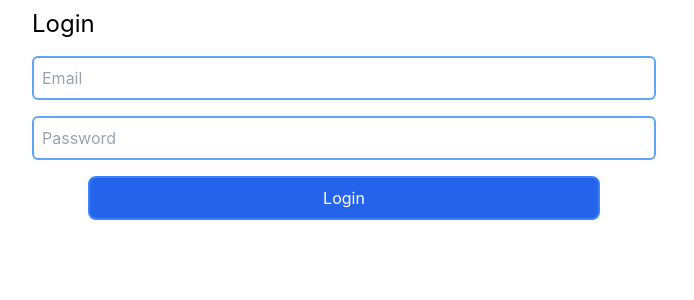
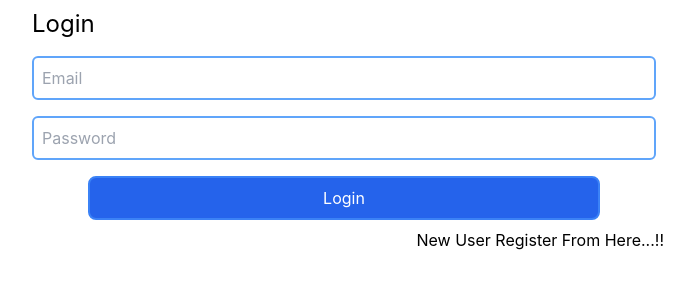
Before and after one commit to MDilankaN/CTSE-Microservices-FrontEnd, a Next.js app: page /login in a window 1280 px wide. Shown: the top 300 px of the page, without its empty margins (296-990 px from the left). Built offline with nearby package versions, Linux system fonts and the light colour scheme.

Commit message:
login to register path added

```diff
--- a/pages/login.js
+++ b/pages/login.js
@@ -1,5 +1,6 @@
 import React,{useState} from 'react'
 import {validateEmail} from '../Shared/Helper'
+import Link from 'next/link';
 
 function login() {
 
@@ -60,6 +61,8 @@
                 type='submit'
                 onClick={() => validateData()}>Login</button>
         </div>
+        <div className='w-full text-right' >
+        <Link href={'/register'} passHref>New User Register From Here...!!</Link> </div>
     </div>
   )
 }
```
